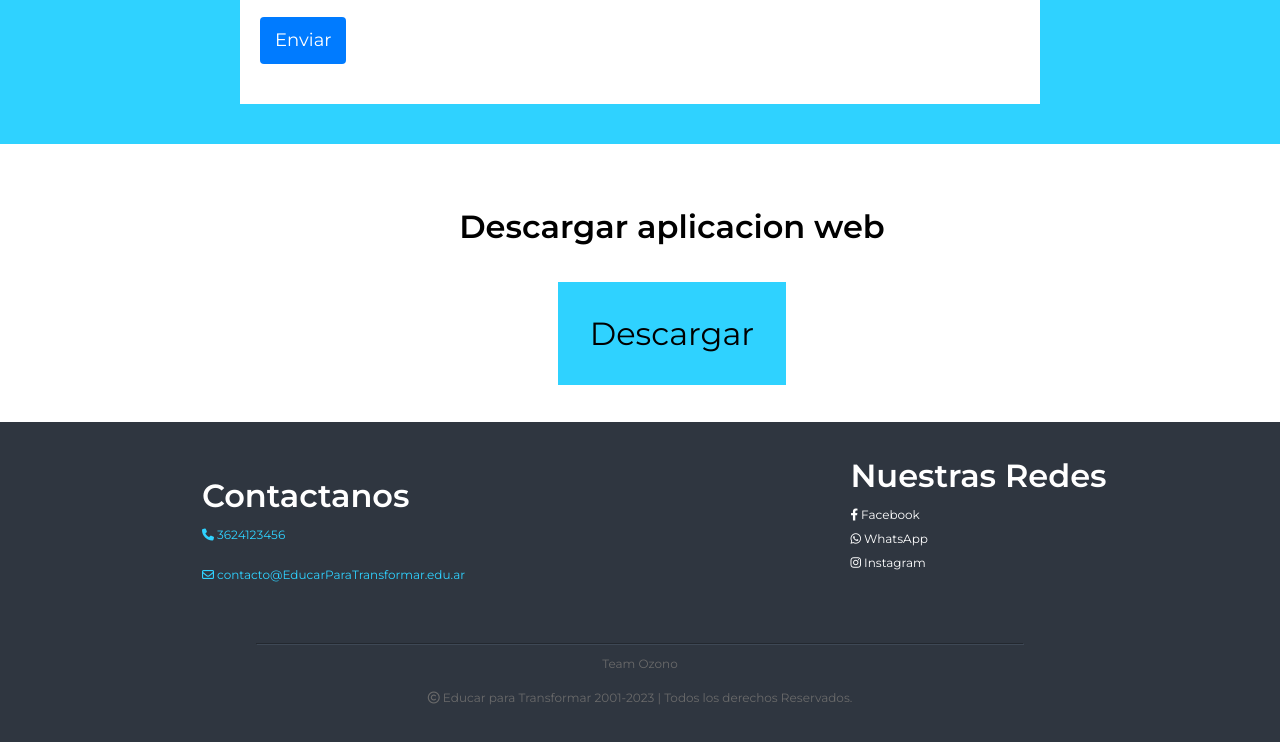
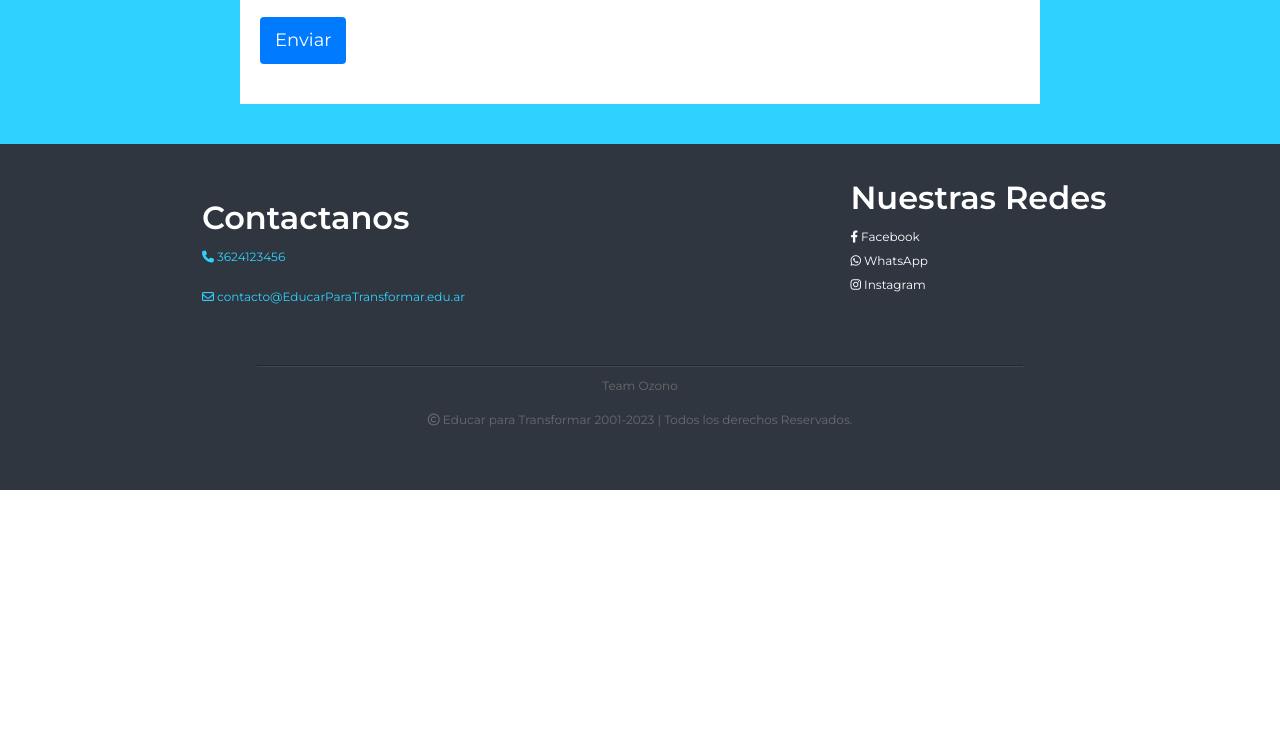
Before and after one commit to AlejoCzombos/EducarParaTransformar_WebPage, a plain HTML site: page index.html in a window 1280 px wide. Shown: the part 2763-3505 px from the top of the page. After the commit the page ends 3253 px from the top, so only its background shows below. Drawn offline with nearby package versions, Linux system fonts and the light colour scheme.

Commit message:
link descarga

```diff
--- a/index.html
+++ b/index.html
@@ -152,13 +152,11 @@
         </div>
     </div>
 
-    <div class="contenedor" style="margin: 4rem;">
-        <h3 style="text-align: center;
-        margin-bottom: 4rem; font-family: 'Montserrat', sans-serif;
-        ">Descargar aplicacion web</h3>
-        <div style="text-align: center;">
-            <a style="background-color: rgb(47, 210, 255);padding: 2rem; font-size: 2rem; text-align: center;"
-            href="img/Educar para Transformar.zip" download="Educar para Transformar.zip">Descargar</a>
+    <div class="contenedor" style="margin: 4rem;" id="descarga-container">
+        <h3 style="text-align: center; margin-bottom: 4rem; font-family: 'Montserrat', sans-serif;">Descargar aplicacion web</h3>
+        <div  style="text-align: center;">
+            <a style="background-color: rgb(47, 210, 255); padding: 2rem; font-size: 2rem; text-align: center;"
+                href="img/Educar para Transformar.zip" download="Educar para Transformar.zip">Descargar</a>
         </div>
     </div>
 
--- a/js/logout.js
+++ b/js/logout.js
@@ -1,12 +1,15 @@
 document.addEventListener('DOMContentLoaded', function() {
     const botonSesion = document.getElementById('boton-sesion');
     const usuarioLogueado = obtenerEstadoDeSesion();
+    const descargaContainer = document.getElementById('descarga-container');
 
     if (usuarioLogueado) {
         botonSesion.textContent = 'Cerrar Sesión';
+        descargaContainer.style.display = 'block';
         botonSesion.href = '#';
     } else {
         botonSesion.textContent = 'Iniciar Sesión';
+        descargaContainer.style.display = 'none';
         botonSesion.href = 'login.html';
     }
 
```
